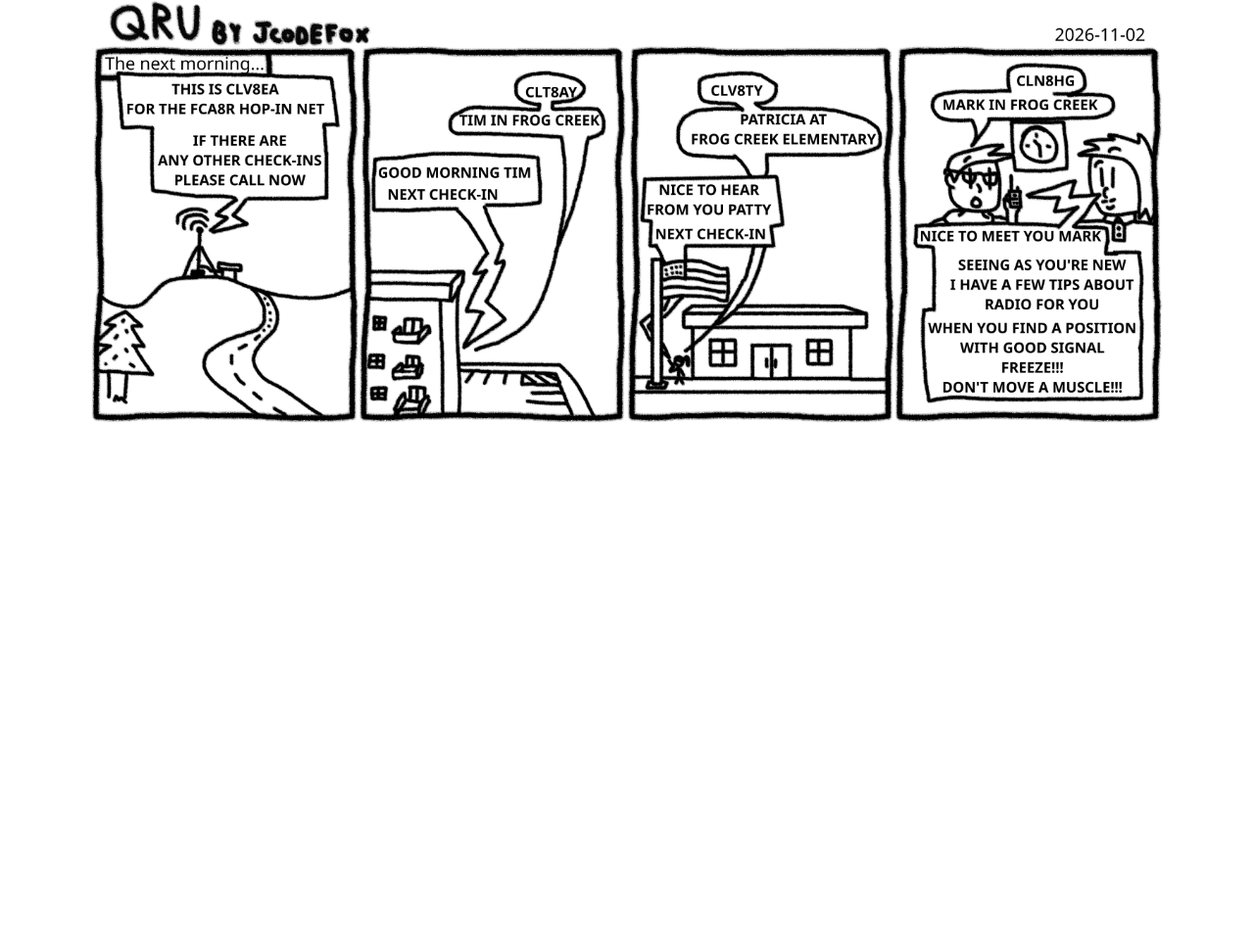
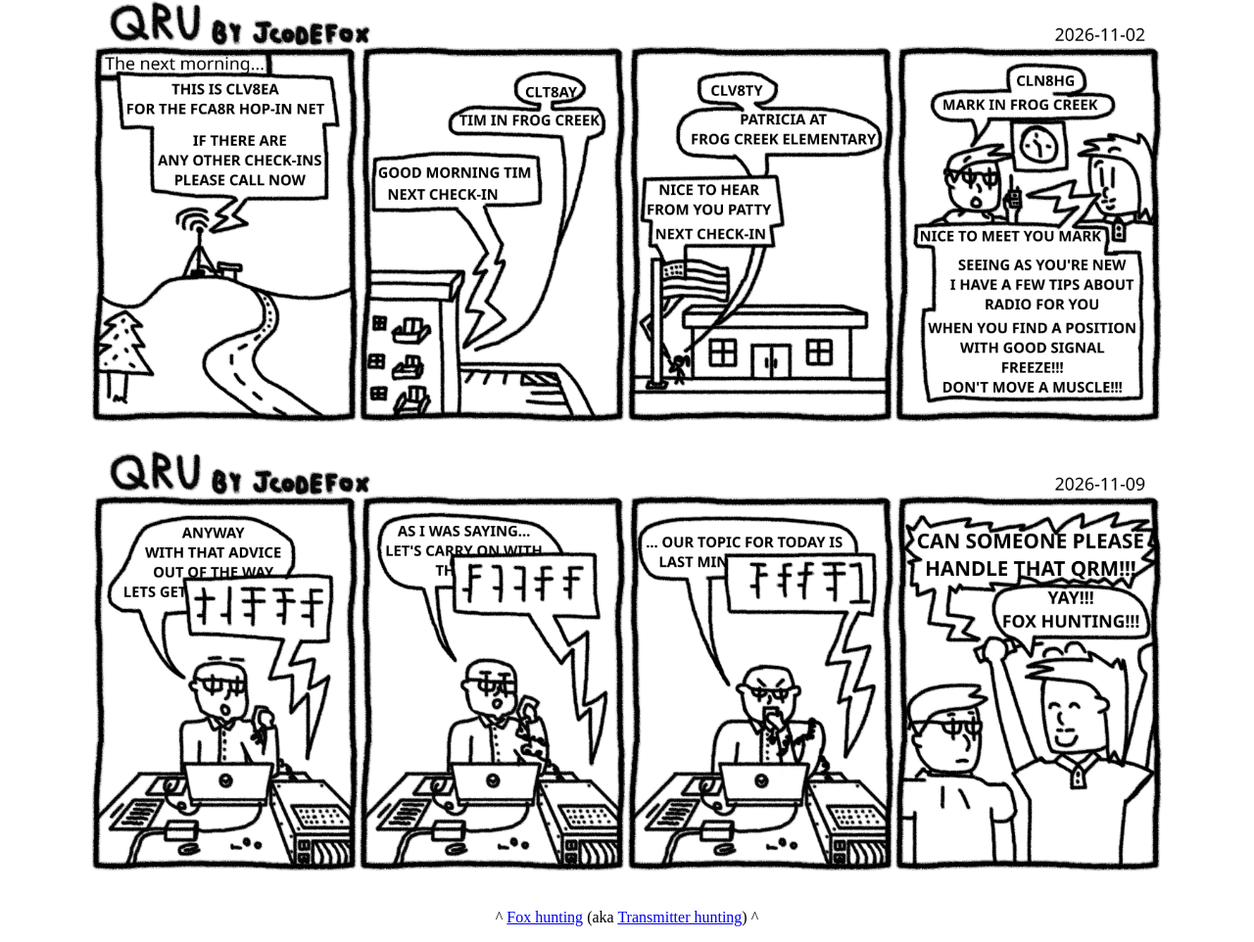
Before and after one commit to Jcodefox/jcodefox.github.io, a plain HTML site: page qru.html in a window 1280 px wide. Shown: the part 1487-2449 px from the top of the page at 98% size. Before the commit the page ends 1949 px from the top, so only its background shows below. Drawn offline with Linux system fonts and the light colour scheme.

Commit message:
Add qru_0004

```diff
--- a/qru.html
+++ b/qru.html
@@ -29,5 +29,9 @@
     <div width="90%" class="center">
       <img src="./images/webcomic/qru_0003.png" width="90%" class="center"></img>
     </div>
+    <div width="90%" class="center">
+      <img src="./images/webcomic/qru_0004.png" width="90%" class="center"></img>
+      <p>^ <a href="./qru_glossary.html#transmitter_hunting">Fox hunting</a> (aka <a href="./qru_glossary.html#transmitter_hunting">Transmitter hunting</a>) ^</p>
+    </div>
   </body>
 </html>
```
Also changed, not shown: images/webcomic/qru_0004.png (added).
